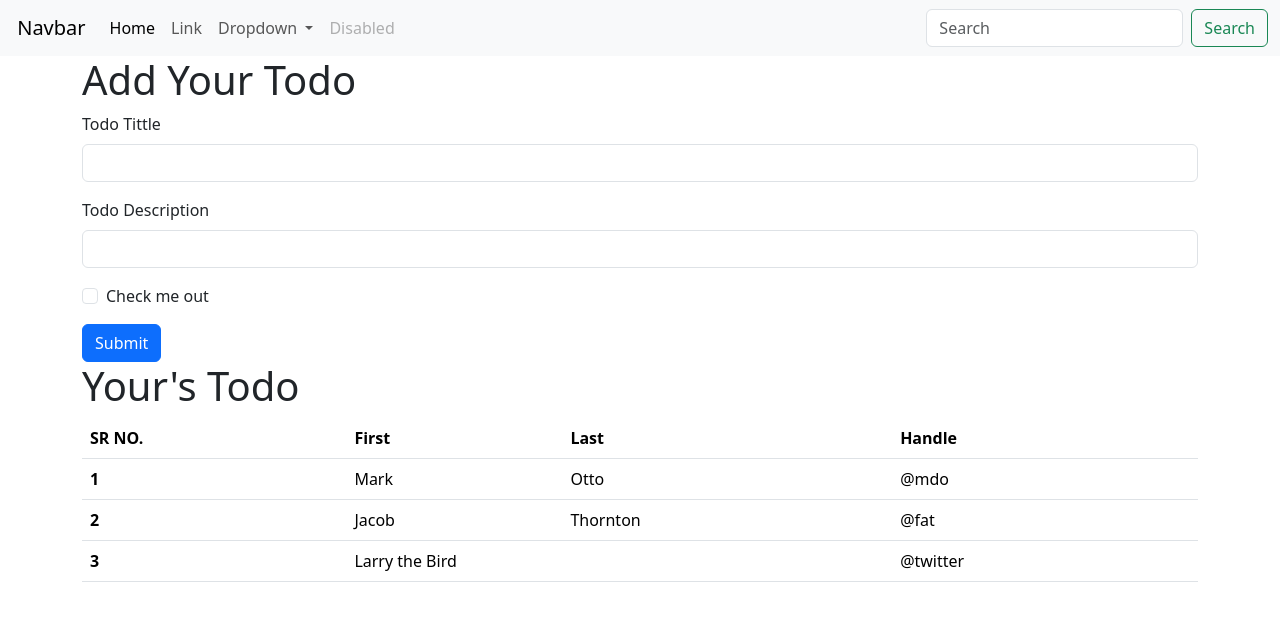
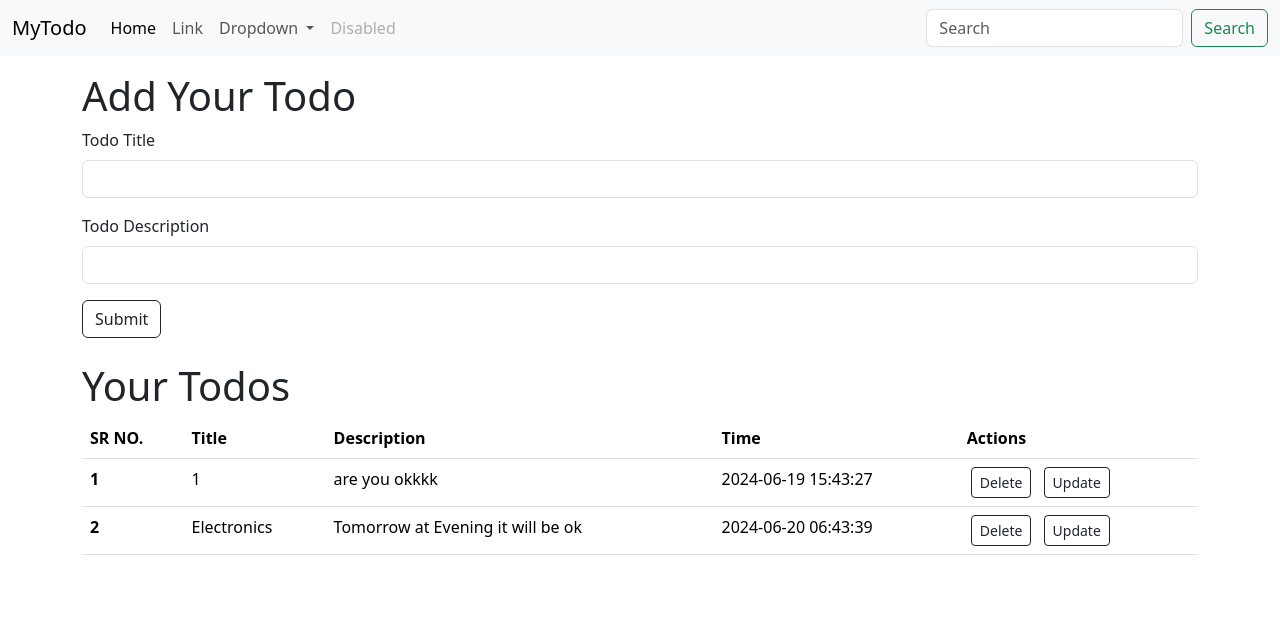
Before and after one commit to SiddheshToraskar03/Flask, a Flask app: page / in a window 1280 px wide. Shown: the top 621 px of the page. Run offline with Flask 3, Linux system fonts and the light colour scheme.

Commit message:
my first

```diff
--- a/app.py
+++ b/app.py
@@ -1,7 +1,6 @@
-from flask import Flask, render_template
+from flask import Flask, render_template, request
 from flask_sqlalchemy import SQLAlchemy
 from datetime import datetime
-import os
 
 app = Flask(__name__)
 # Make sure to set your database URI here
@@ -15,17 +14,26 @@ class Todo(db.Model):
     dse = db.Column(db.Integer, nullable=False)
     date_created = db.Column(db.DateTime, default=datetime.utcnow)
 
-    def __repr__(self) -> str:
+    def __repr__(self):
         return f"{self.srno} - {self.title}"
 
-@app.route('/')
+@app.route('/', methods=['GET', 'POST'])
 def hello_world():
-    return render_template('index.html')
-    #return 'Hello, World!'
+    if request.method == 'POST':
+        title = request.form['title']
+        dse = request.form['dse']
+        todo = Todo(title=title, dse=dse)
+        db.session.add(todo)
+        db.session.commit()
+
+    allTodo = Todo.query.all()
+    return render_template('index.html', allTodo=allTodo)
 
 @app.route('/product')
 def product():
-    return 'Hello Siddhesh This is Product'
+    allTodo = Todo.query.all()
+    print(allTodo)
+    return 'Hello Siddhesh, This is Product'
 
 if __name__ == "__main__":
     app.run(debug=True, port=7000)
--- a/templates/index.html
+++ b/templates/index.html
@@ -3,36 +3,32 @@
 <head>
   <meta charset="utf-8">
   <meta name="viewport" content="width=device-width, initial-scale=1">
-    <title>This is Siddhesh</title>
+  <title>MyTodo</title>
   <link href="https://cdn.jsdelivr.net/npm/bootstrap@5.3.3/dist/css/bootstrap.min.css" rel="stylesheet" integrity="sha384-QWTKZyjpPEjISv5WaRU9OFeRpok6YctnYmDr5pNlyT2bRjXh0JMhjY6hW+ALEwIH" crossorigin="anonymous">
-
 </head>
 
 <body>
 
 <!-- Navbar -->
-    <nav class="navbar navbar-expand-lg bg-body-tertiary">
+<nav class="navbar navbar-expand-lg navbar-light bg-light">
   <div class="container-fluid">
-          <a class="navbar-brand" href="#">
-          <img>
-          Navbar
-          </a>
+    <a class="navbar-brand" href="/">MyTodo</a>
     <button class="navbar-toggler" type="button" data-bs-toggle="collapse" data-bs-target="#navbarSupportedContent" aria-controls="navbarSupportedContent" aria-expanded="false" aria-label="Toggle navigation">
       <span class="navbar-toggler-icon"></span>
     </button>
     <div class="collapse navbar-collapse" id="navbarSupportedContent">
       <ul class="navbar-nav me-auto mb-2 mb-lg-0">
         <li class="nav-item">
-                <a class="nav-link active" aria-current="page" href="#">Home</a>
+          <a class="nav-link active" aria-current="page" href="/">Home</a>
         </li>
         <li class="nav-item">
           <a class="nav-link" href="#">Link</a>
         </li>
         <li class="nav-item dropdown">
-                <a class="nav-link dropdown-toggle" href="#" role="button" data-bs-toggle="dropdown" aria-expanded="false">
+          <a class="nav-link dropdown-toggle" href="#" id="navbarDropdown" role="button" data-bs-toggle="dropdown" aria-expanded="false">
             Dropdown
           </a>
-                <ul class="dropdown-menu">
+          <ul class="dropdown-menu" aria-labelledby="navbarDropdown">
             <li><a class="dropdown-item" href="#">Action</a></li>
             <li><a class="dropdown-item" href="#">Another action</a></li>
             <li><hr class="dropdown-divider"></li>
@@ -40,7 +36,7 @@
           </ul>
         </li>
         <li class="nav-item">
-                <a class="nav-link disabled" aria-disabled="true">Disabled</a>
+          <a class="nav-link disabled" href="#" tabindex="-1" aria-disabled="true">Disabled</a>
         </li>
       </ul>
       <form class="d-flex" role="search">
@@ -51,72 +47,53 @@
   </div>
 </nav>
 
-    <script src="https://cdn.jsdelivr.net/npm/bootstrap@5.3.3/dist/js/bootstrap.bundle.min.js" integrity="sha384-YvpcrYf0tY3lHB60NNkmXc5s9fDVZLESaAA55NDzOxhy9GkcIdslK1eN7N6jIeHz" crossorigin="anonymous"></script>
-
 <!-- Form -->
-    <div class="container" my="3">
-
+<div class="container my-3">
   <h1>Add Your Todo</h1>
-
-        <form>
+  <form action="/" method="POST">
     <div class="mb-3">
-              <label for="tittle" class="form-label">Todo Tittle</label>
-              <input type="text" class="form-control" id="tittle" aria-describedby="tittleHelp">
+      <label for="title" class="form-label">Todo Title</label>
+      <input type="text" class="form-control" name="title" id="title" aria-describedby="titleHelp" required>
     </div>
-
     <div class="mb-3">
       <label for="dse" class="form-label">Todo Description</label>
-              <input type="text" class="form-control" id="text">
+      <input type="text" class="form-control" name="dse" id="dse" required>
     </div>
-
-            <div class="mb-3 form-check">
-              <input type="checkbox" class="form-check-input" id="Check1">
-              <label class="form-check-label" for="Check1">Check me out</label>
-            </div>
-
-            <button type="submit" class="btn btn-primary">Submit</button>
+    <button type="submit" class="btn btn-outline-dark">Submit</button>
   </form>
 </div>
 
-    <!-- Table of Submission -->
-    <div class="container" my="4">
-
-        <h1>Your's Todo</h1>
-
+<!-- Table of Todos -->
+<div class="container my-4">
+  <h1>Your Todos</h1>
   <table class="table">
     <thead>
       <tr>
         <th scope="col">SR NO.</th>
-                <th scope="col">First</th>
-                <th scope="col">Last</th>
-                <th scope="col">Handle</th>
+        <th scope="col">Title</th>
+        <th scope="col">Description</th>
+        <th scope="col">Time</th>
+        <th scope="col">Actions</th>
       </tr>
     </thead>
     <tbody>
+      {% for todo in allTodo %}
       <tr>
-                <th scope="row">1</th>
-                <td>Mark</td>
-                <td>Otto</td>
-                <td>@mdo</td>
+        <th scope="row">{{ loop.index }}</th>
+        <td>{{ todo.title }}</td>
+        <td>{{ todo.dse }}</td>
+        <td>{{ todo.date_created.strftime('%Y-%m-%d %H:%M:%S') }}</td>
+        <td>
+          <a href="/delete/{{ todo.srno }}" type="button" class="btn btn-outline-dark btn-sm mx-1" >Delete</a>
+          <a href="/update/{{ todo.srno }}" type="button" class="btn btn-outline-dark btn-sm mx-1" >Update</a>
+        </td>
       </tr>
-              <tr>
-                <th scope="row">2</th>
-                <td>Jacob</td>
-                <td>Thornton</td>
-                <td>@fat</td>
-              </tr>
-              <tr>
-                <th scope="row">3</th>
-                <td colspan="2">Larry the Bird</td>
-                <td>@twitter</td>
-              </tr>
+      {% endfor %}
     </tbody>
   </table>
-
-
 </div>
 
-
+<script src="https://cdn.jsdelivr.net/npm/bootstrap@5.3.3/dist/js/bootstrap.bundle.min.js" integrity="sha384-YvpcrYf0tY3lHB60NNkmXc5s9fDVZLESaAA55NDzOxhy9GkcIdslK1eN7N6jIeHz" crossorigin="anonymous"></script>
 
 </body>
 </html>
```
Also changed, not shown: instance/todo.db. Lines whose indentation alone changed are shown as unchanged.
